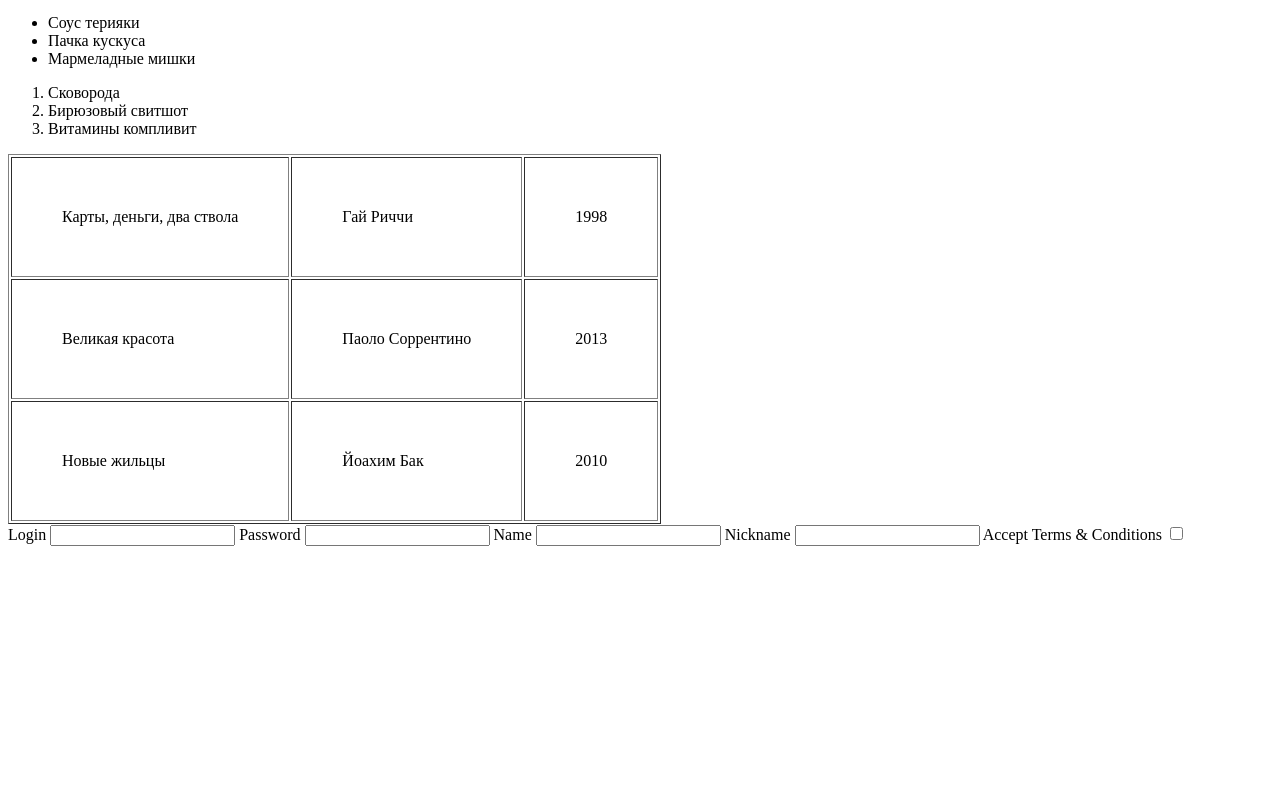
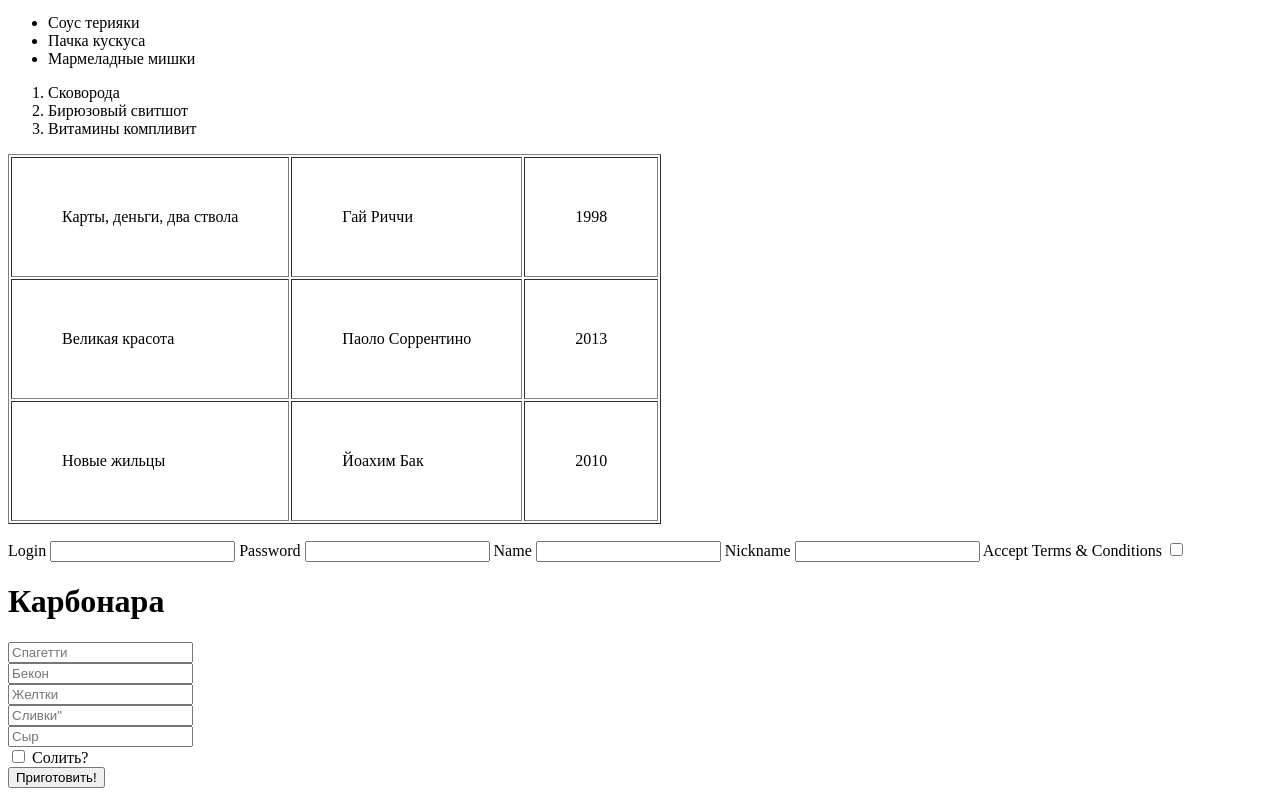
Before and after one commit to misharkharov/course, a plain HTML site: page index.html in a window 1280 px wide. Shown: the part 494-1290 px from the top of the page. Before the commit the page ends 1048 px from the top, so only its background shows below. Drawn offline with Linux system fonts and the light colour scheme.

Commit message:
form and input

```diff
--- a/index.html
+++ b/index.html
@@ -42,9 +42,7 @@
              <td>2010</td>
          </tr>
       </table>
-    <tr></tr>
-
-
+     <p></p>
         <label>Login</label>
         <input type="text">
         <label>Password</label>
@@ -55,6 +53,24 @@
         <input type="text">
         <label>Accept Terms & Conditions</label>
         <input type="checkbox">
+      <p></p>
+        <form>
+            <h1>Карбонара</h1>
+            <input type="text"
+          placeholder="Спагетти" name="spaghetti"> <br>
+            <input type="text"
+          placeholder="Бекон" name="bacon"> <br>
+            <input type="text"
+          placeholder="Желтки" name="yalks"> <br>
+            <input type="text"
+          placeholder=Сливки" name="cream"> <br>
+            <input type="text"
+          placeholder="Сыр" name="cheese"> <br>
+            <input type="checkbox" name="salt">
+          <label>Солить?</label> <br>
+            <button>Приготовить!</button>
+        </form>
+
 
       </table>
     </body>
```
